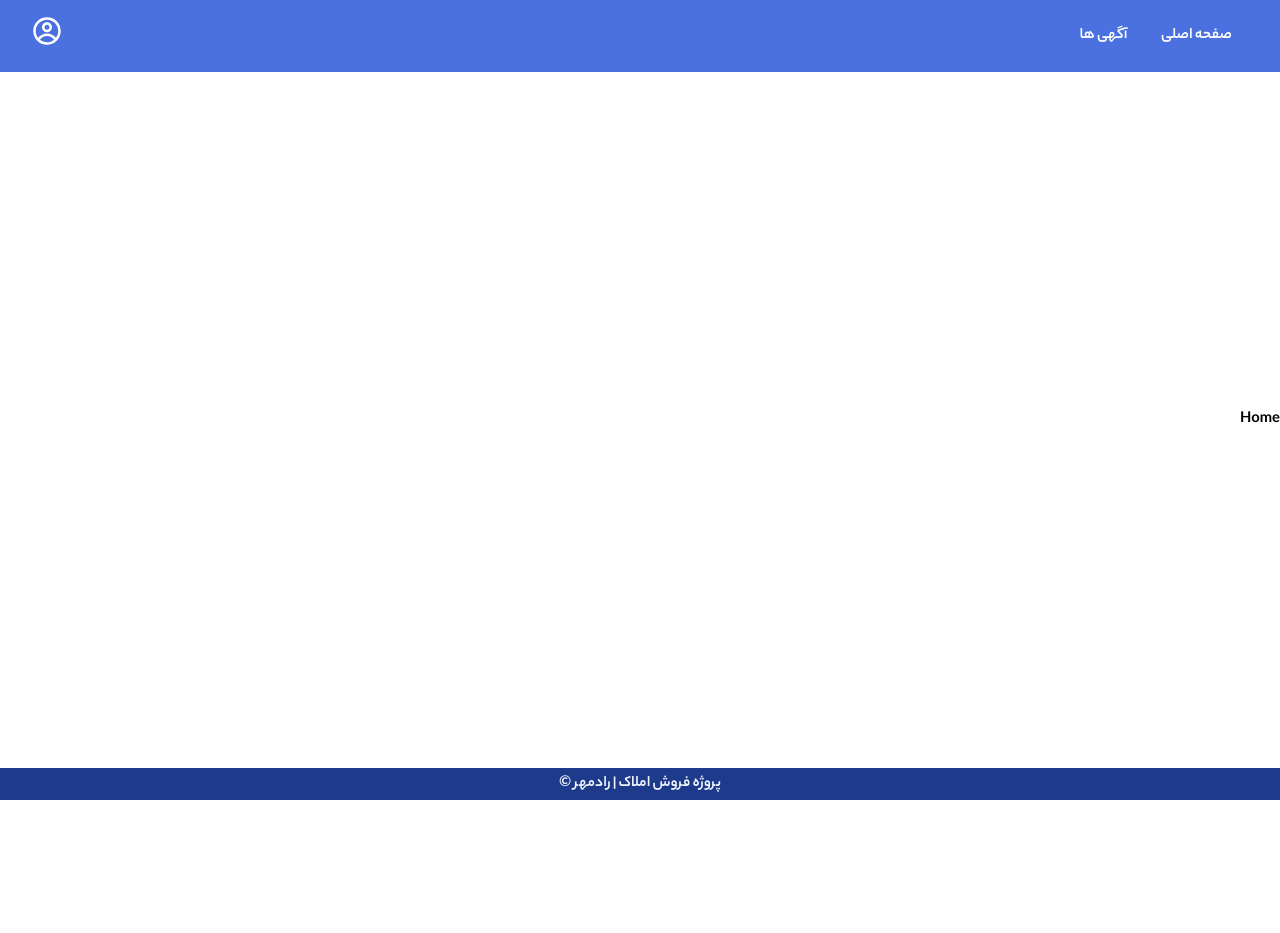
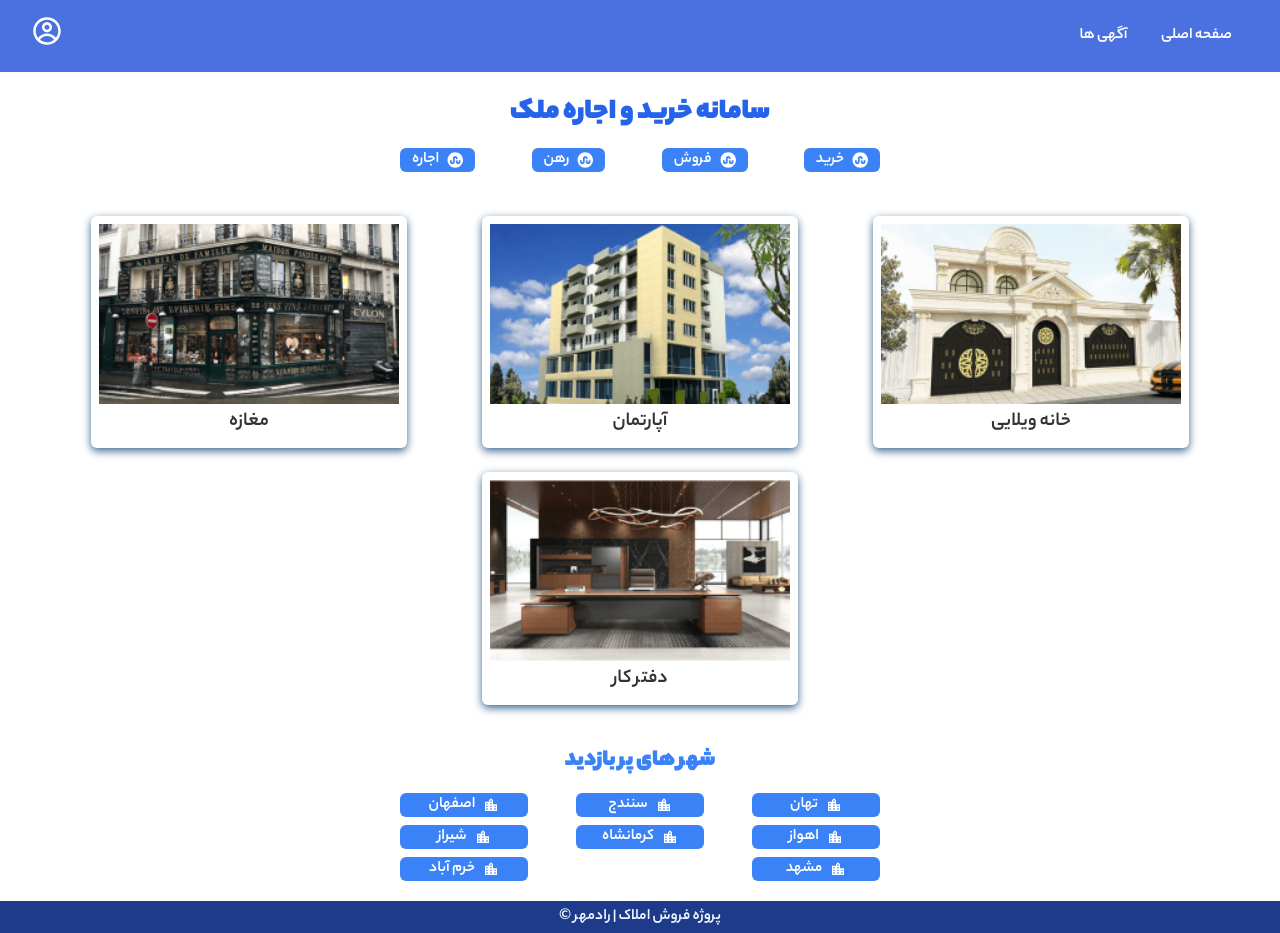
Before and after one commit to radmehr-fatemi/residensial, a Next.js app: page / in a window 1280 px wide. Before the commit the page ends 800 px from the top, so only its background shows below. Built offline with nearby package versions, Linux system fonts and the light colour scheme; no server answers; sample sign-in values are in the browser's storage.

Commit message:
Created HomePage

```diff
--- /dev/null
+++ b/src/components/module/category-card/CategoryCard.jsx
@@ -0,0 +1,33 @@
+"use client"
+
+import { useState } from "react";
+import Image from "next/image";
+import Link from "next/link";
+
+const CategoryCard = ({ data ,index }) => {
+
+    const [ isClick ,setIsClick ] = useState(false);
+
+    return (
+        <div
+                className="p-2 my-3 rounded-md"
+                style={{
+                animation: isClick ? "flipOutX .3s forwards" : `zoomIn .5s .${index + 2}s`,
+                boxShadow: "0 3px 8px #3B6690"
+             }}
+             onClick={() => setIsClick(true)}
+        >
+            <Link
+                href={"/"}
+                className="flex flex-col justify-center items-center "
+            >
+                <Image src={`/images/${Object.keys(data)}.png`} width={300} height={240} priority={true} alt="تصویر مکان" />
+                <p
+                    className="text-xl py-1"
+                > {Object.values(data)} </p>
+            </Link>
+        </div>
+    );
+};
+
+export default CategoryCard;
--- a/src/components/module/dashboard-card/DashboardCard.jsx
+++ b/src/components/module/dashboard-card/DashboardCard.jsx
@@ -36,7 +36,7 @@ const DashboardCard = ({ profileData }) => {
 
     return (
         <div
-            className="w-full h-fit my-4 p-2 py-3 rounded-md border-2 border-blue-600 md:m-4 md:w-80t"
+            className="w-full h-fit my-4 p-2 py-3 rounded-md border-2 border-blue-600 md:m-4 md:w-80"
             style={{ animation: "zoomInDown 1s" }}
         >
             <Card profileData={profileData} />
--- a/src/components/template/home/HomePage.jsx
+++ b/src/components/template/home/HomePage.jsx
@@ -1,8 +1,81 @@
+//Icon
+import { FaStumbleuponCircle } from "react-icons/fa";
+import { MdLocationCity } from "react-icons/md";
+import CategoryCard from "src/components/module/category-card/CategoryCard";
+
+
 const HomePage = () => {
 
-return (
+    const services = ["خرید", "فروش", "رهن", "اجاره"];
+    const cities = [
+        "تهان",
+        "سنندج",
+        "اصفهان",
+        "اهواز",
+        "کرمانشاه",
+        "شیراز",
+        "مشهد",
+        "خرم آباد",
+    ];
+
+    const categories = [
+        { villa: "خانه ویلایی" },
+        { apartment: "آپارتمان" },
+        { store: "مغازه" },
+        { office: "دفتر کار" },
+    ];
+
+    return (
         <div>
-            Home
+            <h1
+                className="text-center text-3xl text-blue-600 font-bold pt-6"
+                style={{ animation: "jackInTheBox .4s" }}
+            > سامانه خرید و اجاره ملک </h1>
+
+            <div
+                className="w-full flex flex-wrap justify-between items-center p-4 md:w-3/5 lg:w-2/5 m-auto" >
+                {
+                    services.map((i, index) => (
+                        <li
+                            key={index}
+                            className="flex justify-center items-center bg-blue-500 text-white px-3 rounded-md"
+                            style={{ animation: `zoomIn .5s .${index + 2}s` }}
+                        >
+                            <FaStumbleuponCircle className="ml-2" />
+                            {i}
+                        </li>))
+                }
+            </div>
+
+            <div
+                className="w-full flex flex-wrap justify-center items-center p-4 md:justify-evenly m-auto"
+            >
+                {
+                    categories.map((i, index) => (
+                        <CategoryCard key={index} data={i} index={index} />
+                    ))
+                }
+            </div>
+
+            <h2
+                className="text-center text-2xl text-blue-500 font-bold py-3"
+            > شهر های پر بازدید </h2>
+
+            <div
+                className="w-full flex flex-wrap justify-between items-center px-4 pb-4  md:w-3/5 lg:w-2/5 m-auto" >
+                {
+                    cities.map((i, index) => (
+                        <li
+                            key={index}
+                            className="w-24 flex justify-center content- items-center bg-blue-500 text-white px-3 my-1 rounded-md md:w-32"
+                            style={{ animation: `zoomIn .5s .${index + 4}s` }}
+                        >
+                            <MdLocationCity className="ml-2" />
+                            {i}
+                        </li>))
+                }
+            </div>
+
         </div>
     );
 };
```
